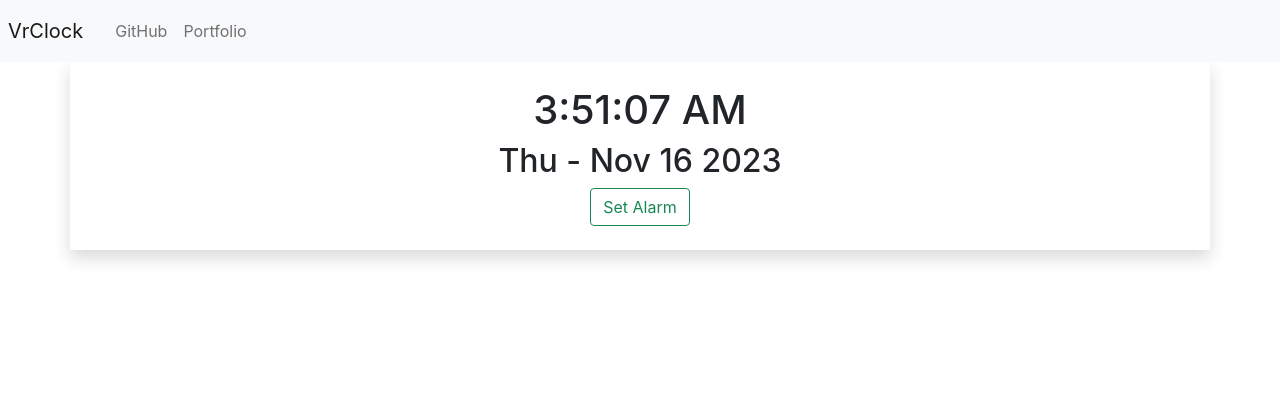
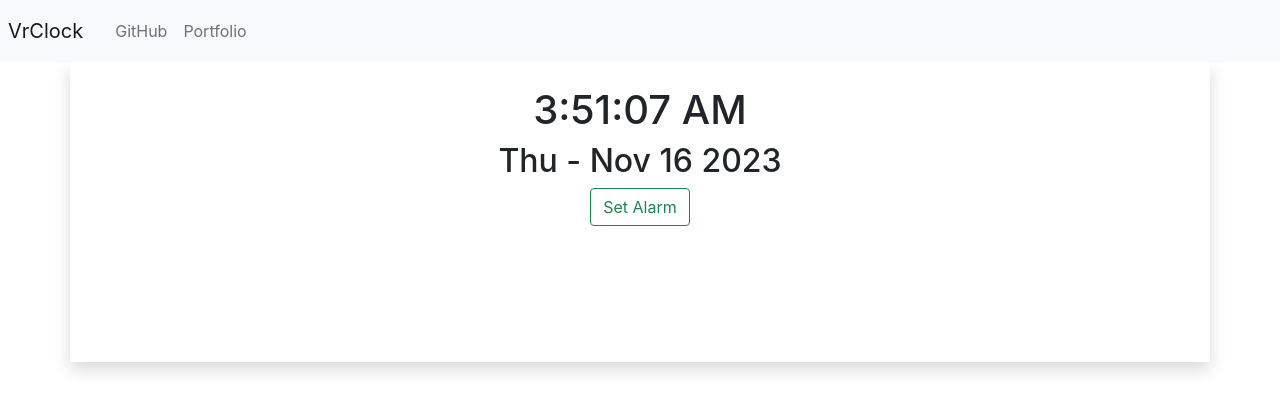
Before and after one commit to VictorKwong/reactDigitalClock, a React (Create React App) app: page / in a window 1280 px wide. Shown: the top 412 px of the page. Built offline with nearby package versions, Linux system fonts and the light colour scheme.

Commit message:
customize div height and website access

```diff
--- /dev/null
+++ b/src/App.css
@@ -0,0 +1,3 @@
+.custom-height-300{
+    height: 300px;
+}
--- a/src/App.js
+++ b/src/App.js
@@ -1,12 +1,13 @@
 import React from 'react';
 import Clock from './Clock';
 import Navbar from './Navbar';
+import './App.css'
 
 function App() {
   return (
     <div>
       <Navbar />
-      <div className='text-center Small shadow container p-4'>
+      <div className='text-center Small shadow container p-4 custom-height-300'>
         <Clock />
       </div>
     </div>
--- a/src/Navbar.js
+++ b/src/Navbar.js
@@ -7,10 +7,10 @@ function Navbar() {
             <ul class="navbar-nav mr-auto">
 
             <li class="nav-item">
-                <a class="nav-link" href="#">GitHub</a>
+                <a class="nav-link" href="https://github.com/VictorKwong">GitHub</a>
             </li>
             <li class="nav-item">
-                <a class="nav-link" href="#">Portfolio</a>
+                <a class="nav-link" href="victorkaiwong.com">Portfolio</a>
             </li>
             </ul>
         </div>
```
